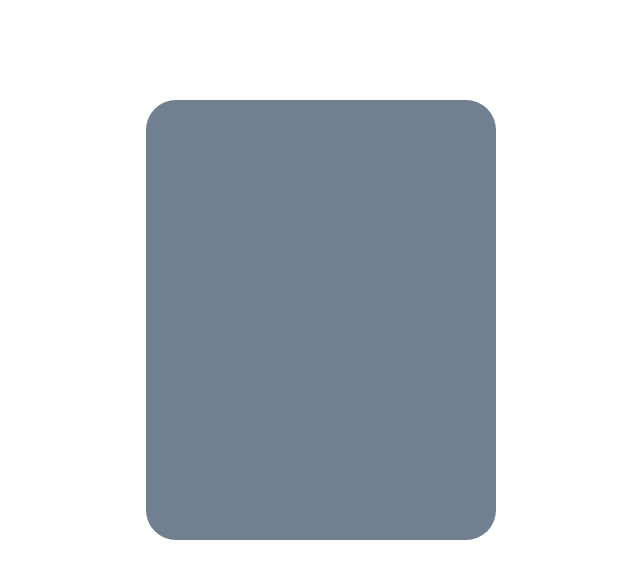
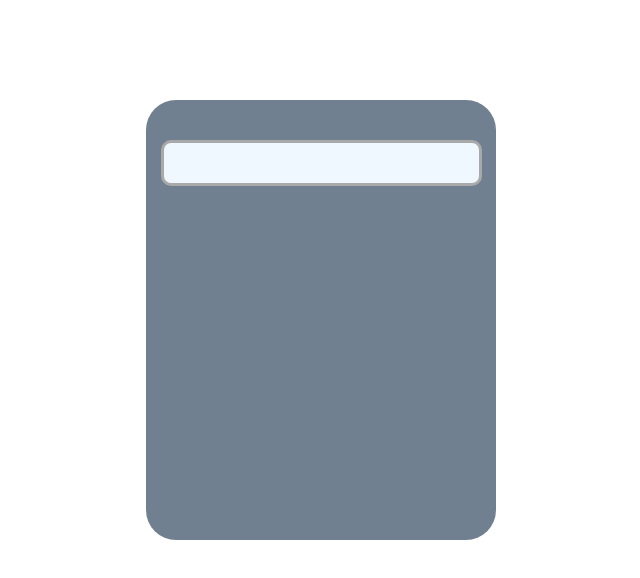
Before and after one commit to premnarayanp/Calculator, a React (Create React App) app: page / in a window 1280 px wide. Shown: the top 578 px of the page, without its empty margins (319-959 px from the left). Built offline with nearby package versions, Linux system fonts and the light colour scheme.

Commit message:
Display Of Calculator

```diff
--- a/src/components/Display.js
+++ b/src/components/Display.js
@@ -1,7 +1,10 @@
 import "../styles/display.css";
 
  const Display=()=>{
-
+  return (
+    <div className='display'>
+    </div>
+  );
 
   }
     export default Display;
--- a/src/styles/display.css
+++ b/src/styles/display.css
@@ -0,0 +1,9 @@
+.display {
+    height: 10%;
+    width: 90%;
+    margin: auto;
+    /* border: solid black 3px; */
+    border: solid darkgray 3px;
+    border-radius: 10px;
+    background-color: aliceblue;
+}
```
